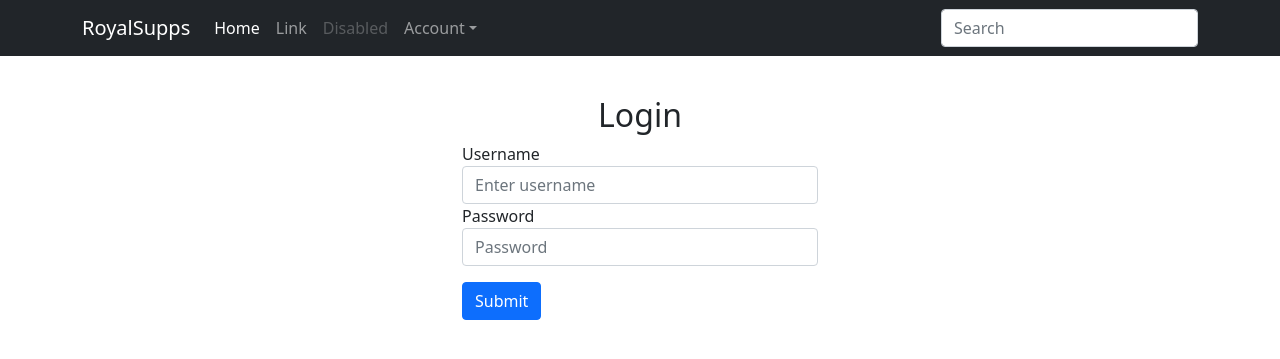
After one commit to LukoGi/WDEindopdracht, a PHP site: page /login in a window 1280 px wide. The commit adds this page. Shown: the top 359 px of the page. Run offline with PHP 8.4, Linux system fonts and the light colour scheme.

```diff
--- a/Eindopdracht/app/controllers/homecontroller.php
+++ b/Eindopdracht/app/controllers/homecontroller.php
@@ -8,8 +8,8 @@ class HomeController {
         $this->productService = new ProductService();
     }
 
-    public function index() {
+    public function handleHome() {
         $products = $this->productService->getAll();
-        require_once __DIR__ . '/../views/home/index.php';
+        require_once __DIR__ . '/../views/home/homeview.php';
     }
 }
--- /dev/null
+++ b/Eindopdracht/app/controllers/logincontroller.php
@@ -0,0 +1,12 @@
+<?php
+
+class LoginController {
+
+    public function __construct() {
+
+    }
+
+    public function handleLogin() {
+        require_once __DIR__ . '/../views/login/loginview.php';
+    }
+}
--- /dev/null
+++ b/Eindopdracht/app/controllers/registercontroller.php
@@ -0,0 +1,29 @@
+<?php
+require_once __DIR__ . '/../services/UserService.php';
+
+class RegisterController {
+    private $userService;
+
+    public function __construct() {
+        $this->userService = new UserService();
+    }
+
+    public function handleRegister() {
+        if ($_SERVER['REQUEST_METHOD'] === 'POST') {
+            $this->registerUser();
+        } else {
+            require_once __DIR__ . '/../views/register/registerview.php';
+        }
+    }
+
+    private function registerUser() {
+        $username = $_POST['username'];
+        $password = $_POST['password'];
+
+        $hashed_password = password_hash($password, PASSWORD_DEFAULT);
+
+        $this->userService->createUser($username, $hashed_password);
+
+        header('Location: /login');
+    }
+}
--- /dev/null
+++ b/Eindopdracht/app/models/user.php
@@ -0,0 +1,7 @@
+<?php
+
+class User {
+    public int $id;
+    public string $username;
+    public string $password;
+}
--- a/Eindopdracht/app/public/index.php
+++ b/Eindopdracht/app/public/index.php
@@ -2,11 +2,21 @@
 $url = $_SERVER['REQUEST_URI'];
 
 require_once __DIR__ . '/../controllers/homecontroller.php';
+require_once __DIR__ . '/../controllers/logincontroller.php';
+require_once __DIR__ . '/../controllers/registercontroller.php';
 
 switch ($url) {
     case '/':
         $homeController = new HomeController();
-        $homeController->Index();
+        $homeController->handleHome();
+        break;
+    case '/login':
+        $loginController = new LoginController();
+        $loginController->handleLogin();
+        break;
+    case '/register':
+        $registerController = new RegisterController();
+        $registerController->handleRegister();
         break;
     default:
         http_response_code(404);
--- /dev/null
+++ b/Eindopdracht/app/repositories/userrepository.php
@@ -0,0 +1,24 @@
+<?php
+require_once __DIR__ . '/../models/user.php';
+
+class UserRepository {
+    private $connection;
+
+    public function __construct() {
+        $this->connection = new PDO("mysql:host=mysql;dbname=royalsuppsdb", "root", "secret123");
+    }
+
+    public function GetAll() {
+        $stmt = $this->connection->prepare("SELECT * FROM users");
+        $stmt->execute();
+        $stmt->setFetchMode(PDO::FETCH_CLASS, "User");
+        return $stmt->fetchAll();
+    }
+
+    public function createUser($username, $hashed_password) {
+        $stmt = $this->connection->prepare("INSERT INTO users (username, password) VALUES (:username, :password)");
+        $stmt->bindParam(':username', $username);
+        $stmt->bindParam(':password', $hashed_password);
+        $stmt->execute();
+    }
+}
--- /dev/null
+++ b/Eindopdracht/app/services/userservice.php
@@ -0,0 +1,18 @@
+<?php
+require_once __DIR__ . '/../repositories/userrepository.php';
+
+class UserService {
+    private $userRepository;
+
+    public function __construct() {
+        $this->userRepository = new UserRepository();
+    }
+
+    public function GetAll() {
+        return $this->userRepository->GetAll();
+    }
+
+    public function createUser($username, $hashed_password) {
+        $this->userRepository->createUser($username, $hashed_password);
+    }
+}
--- /dev/null
+++ b/Eindopdracht/app/views/login/loginview.php
@@ -0,0 +1,72 @@
+<!DOCTYPE html>
+<html lang="en">
+<head>
+    <meta charset="UTF-8">
+    <meta http-equiv="X-UA-Compatible" content="IE=edge">
+    <meta name="viewport" content="width=device-width, initial-scale=1.0">
+    <title>RoyalSupps Login Page</title>
+    <link href="https://cdn.jsdelivr.net/npm/bootstrap@5.1.3/dist/css/bootstrap.min.css" rel="stylesheet" integrity="sha384-1BmE4kWBq78iYhFldvKuhfTAU6auU8tT94WrHftjDbrCEXSU1oBoqyl2QvZ6jIW3" crossorigin="anonymous">
+    <link href="https://cdnjs.cloudflare.com/ajax/libs/font-awesome/6.0.0-beta2/css/all.min.css" rel="stylesheet">
+    <style>
+        .navbar {
+            margin-bottom: 40px;
+        }
+    </style>
+</head>
+<body>
+    <!-- Example of copy pasting and modifying a navbar from the bootstrap examples -->
+    <!-- Copy pasted from https://getbootstrap.com/docs/5.0/examples/navbars/ -->
+
+    <nav class="navbar navbar-expand-md navbar-dark bg-dark" aria-label="Fourth navbar example">
+        <div class="container">
+            <a class="navbar-brand" href="#">RoyalSupps</a>
+            <button class="navbar-toggler" type="button" data-bs-toggle="collapse" data-bs-target="#navbarsExample04" aria-controls="navbarsExample04" aria-expanded="false" aria-label="Toggle navigation">
+                <span class="navbar-toggler-icon"></span>
+            </button>
+
+            <div class="collapse navbar-collapse" id="navbarsExample04">
+                <ul class="navbar-nav me-auto mb-2 mb-md-0">
+                    <li class="nav-item">
+                        <a class="nav-link active" aria-current="page" href="#">Home</a>
+                    </li>
+                    <li class="nav-item">
+                        <a class="nav-link" href="#">Link</a>
+                    </li>
+                    <li class="nav-item">
+                        <a class="nav-link disabled" href="#" tabindex="-1" aria-disabled="true">Disabled</a>
+                    </li>
+                    <li class="nav-item dropdown">
+                        <a class="nav-link dropdown-toggle" href="#" id="dropdown04" data-bs-toggle="dropdown" aria-expanded="false">Account</a>
+                        <ul class="dropdown-menu" aria-labelledby="dropdown04">
+                            <li><a class="dropdown-item" href="/login">Login</a></li>
+                            <li><a class="dropdown-item" href="#">Order history</a></li>
+                        </ul>
+                    </li>
+                </ul>
+                <form>
+                    <input class="form-control" type="text" placeholder="Search" aria-label="Search">
+                </form>
+            </div>
+        </div>
+    </nav>
+
+    <div class="container">
+    <div class="row justify-content-center">
+        <div class="col-md-4">
+            <h2 class="text-center">Login</h2>
+            <form>
+                <div class="form-group">
+                    <label for="username">Username</label>
+                    <input type="text" class="form-control" id="username" placeholder="Enter username">
+                </div>
+                <div class="form-group">
+                    <label for="password">Password</label>
+                    <input type="password" class="form-control" id="password" placeholder="Password">
+                </div>
+                <button type="submit" class="btn btn-primary mt-3">Submit</button>
+            </form>
+        </div>
+    </div>
+</div>
+</body>
+</html>
```
Also changed, not shown: Eindopdracht/app/views/home/homeview.php (renamed from Eindopdracht/app/views/home/index.php, +7 -13 lines), Eindopdracht/app/views/home/style.css (deleted, +0 -28 lines), Eindopdracht/app/views/register/registerview.php (added, +72 -0 lines).
